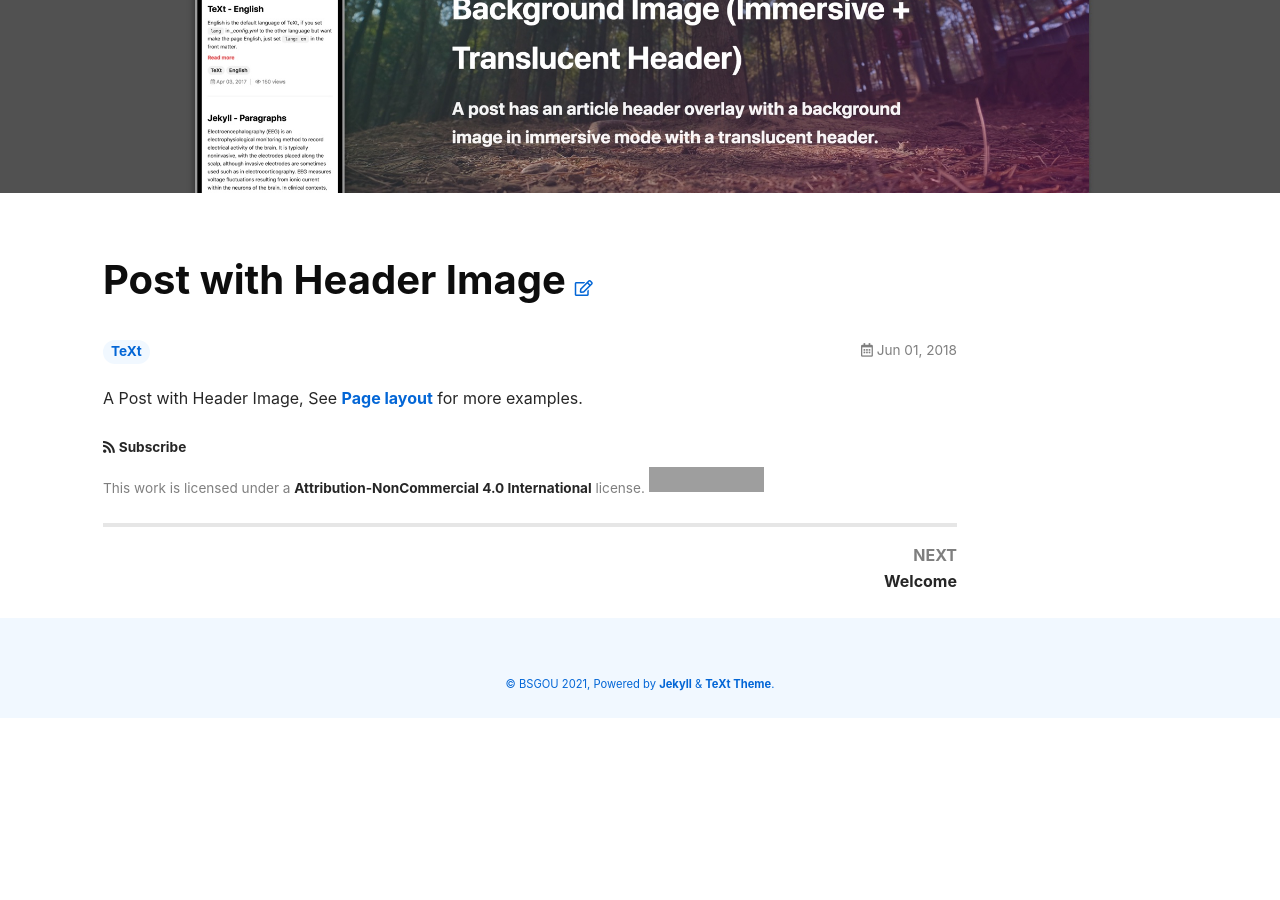
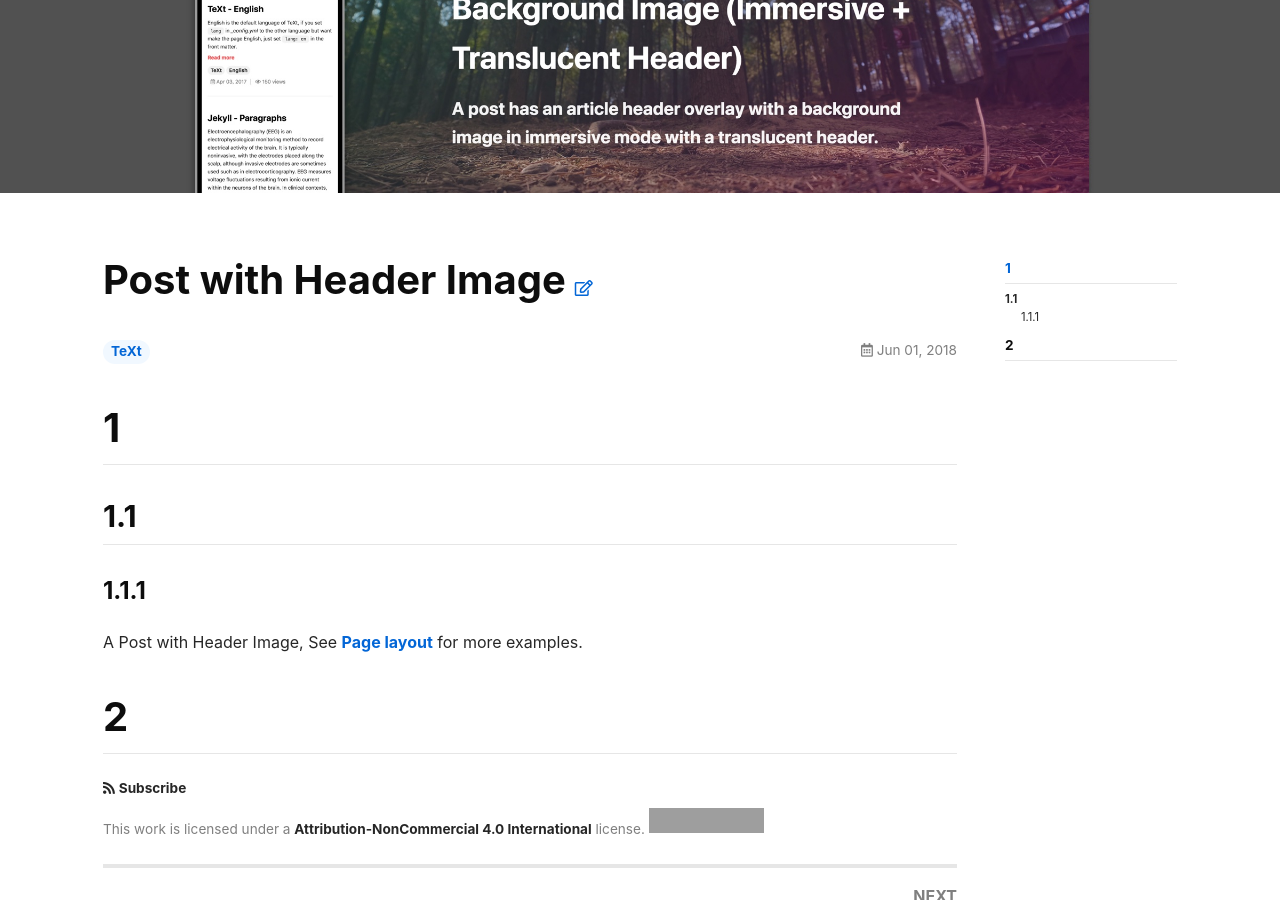
Before and after one commit to LabOnoM/LabOnoM.github.io, a Jekyll site: the page built from _posts/2018-06-01-header-image.md, in a window 1280 px wide and 900 px high, scrolled down 634 px. Built offline with Jekyll 4.4.1, drawn with Linux system fonts in a browser that asks for light colours; nearby versions of some CDN libraries; comment, search, counter and statistics services are not loaded; before the commit the page ends 1352 px from its top, so only the background shows below that; grey boxes are pictures that could not be loaded.

Commit message:
Test post

```diff
--- a/_layouts/home.html
+++ b/_layouts/home.html
@@ -28,7 +28,7 @@ show_title: false
 articles:
   data_source: paginator.posts
   article_type: BlogPosting
-  show_cover: false
+  show_cover: true
   show_excerpt: true
   show_readmore: true
   show_info: true
--- a/_posts/2018-06-01-header-image.md
+++ b/_posts/2018-06-01-header-image.md
@@ -5,8 +5,21 @@ article_header:
   type: cover
   image:
     src: /img/TeXt-home.jpg
+license: true
+aside:
+  toc: true
+show_edit_on_github: true
+pageview: true
 ---
+
+# 1
+
+## 1.1
+
+### 1.1.1
 
 A Post with Header Image, See [Page layout](https://kitian616.github.io/jekyll-TeXt-theme/samples.html#page-layout) for more examples.
 
+# 2
+
 <!--more-->
```
Also changed, not shown: _posts/2025-05-31-about-our-logo.md (+5 -0 lines).
